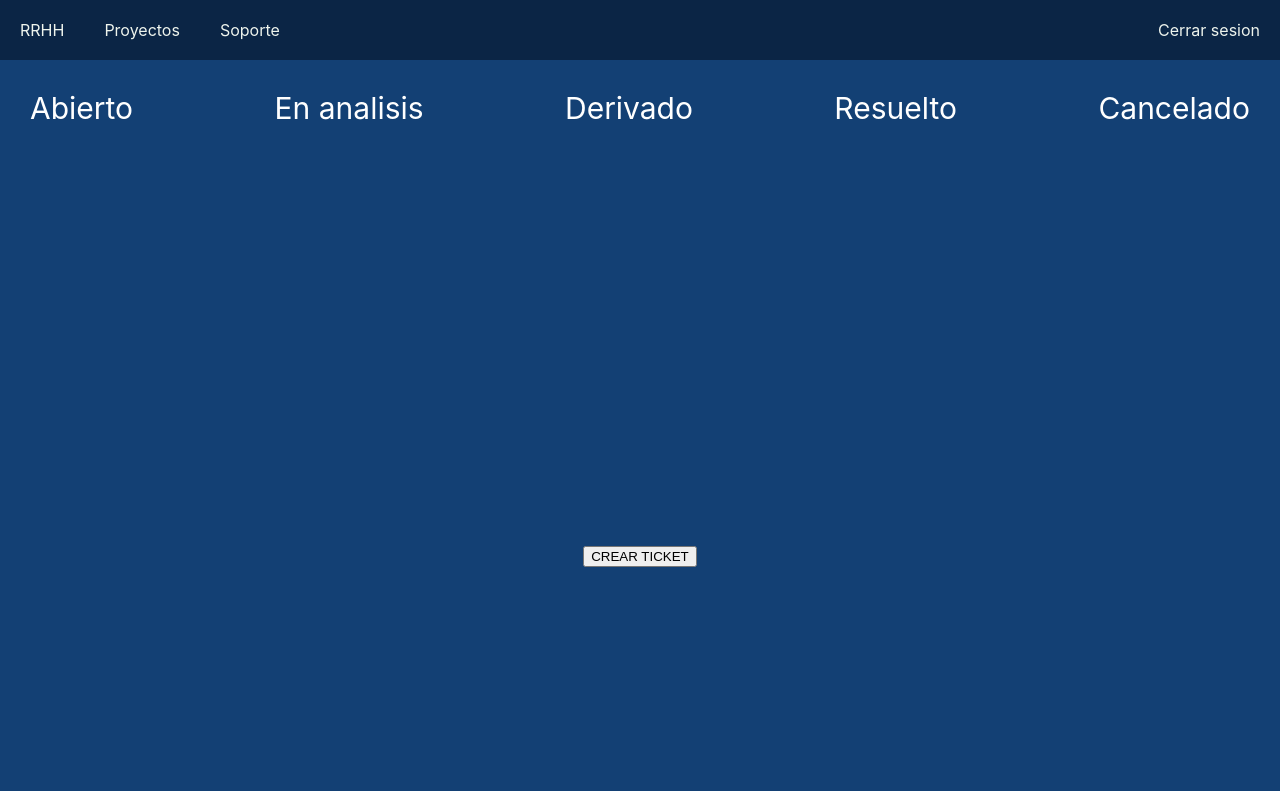
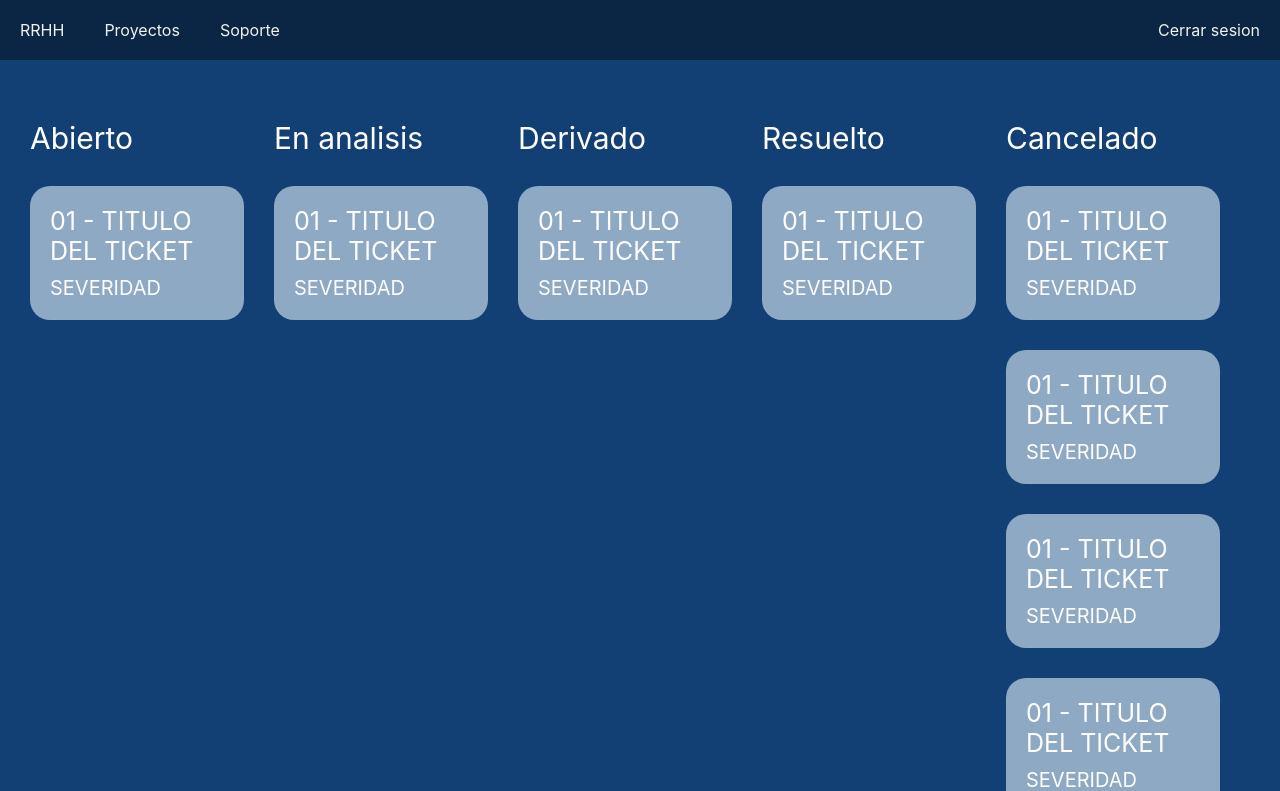
Before and after one commit to BrunoPasca/tribu_2_2022_2c, a Next.js app: page /moduloSoporte/soporte in a window 1280 px wide. Shown: the top 791 px of the page. Built offline with nearby package versions, Linux system fonts and the light colour scheme.

Commit message:
vista soporte

```diff
--- /dev/null
+++ b/pages/head.tsx
@@ -0,0 +1,13 @@
+import Head from 'next/head'
+
+
+export default function Head_({nombre}: {nombre:string}) {
+
+    return (
+        <Head>
+            <title>{nombre}</title>
+            <meta name="description" content="Generated by create next app" />
+            <link rel="icon" href="/favicon.ico" />
+      </Head>
+    )
+  }
--- a/pages/moduloSoporte/soporte.tsx
+++ b/pages/moduloSoporte/soporte.tsx
@@ -1,34 +1,40 @@
-import Head from 'next/head'
 import styles from '../../styles/soporte.module.css'
-import { useEffect, useState } from "react"
 import Header from '../header';
+import Ticket from './ticket';
+import Head_ from '../head';
 
 export default function Soporte() {
 
     return(<div className={styles.container}>
-        <Head>
-          <title>Modulo de soporte</title>
-          <meta name="description" content="Generated by create next app" />
-          <link rel="icon" href="/favicon.ico" />
-        </Head>
+
+       <Head_ nombre='Soporte'></Head_>
 
         <Header></Header>
 
         <div className={styles.titulos}>
               <div>
-                Abierto
+                <p>Abierto</p>
+                <Ticket></Ticket>
               </div>
               <div>
-                En analisis
+              <p>En analisis</p>
+                <Ticket></Ticket>
               </div>
               <div>
-                Derivado
+              <p>Derivado</p>
+                <Ticket></Ticket>
               </div>
               <div>
-                Resuelto
+              <p>Resuelto</p>
+                <Ticket></Ticket>
               </div>
               <div>
-                Cancelado
+              <p>Cancelado</p>
+                <Ticket></Ticket>
+                <Ticket></Ticket>
+                <Ticket></Ticket>
+                <Ticket></Ticket>
+
               </div>
             </div>
         <main className={styles.main}>
--- /dev/null
+++ b/pages/moduloSoporte/ticket.tsx
@@ -0,0 +1,13 @@
+import styles from '../../styles/ticket.module.css'
+
+export default function Ticket() {
+
+    return(
+        <a href="/moduloSoporte/ticketView">
+        <div className={styles.ticketCard}>
+            <div className={styles.tituloCard}>01 - TITULO DEL TICKET</div>
+            <div className={styles.severidadCard}>SEVERIDAD</div>
+        </div>
+        </a>
+    );
+  }
--- a/pages/moduloSoporte/ticketEdit.tsx
+++ b/pages/moduloSoporte/ticketEdit.tsx
@@ -1,11 +1,14 @@
 import Head from 'next/head'
 import styles from '../../styles/ticket.module.css'
+import Head_ from '../head'
 import Header from '../header'
 
 
 export default function TicketEdit() {
     return (
       <form className={styles.form} action="/moduloSoporte/soporte" method="post">
+
+      <Head_ nombre='Editar Ticket'></Head_>
 
       <Header></Header>
 
--- a/pages/moduloSoporte/ticketView.tsx
+++ b/pages/moduloSoporte/ticketView.tsx
@@ -1,5 +1,6 @@
 import Head from 'next/head'
 import styles from '../../styles/ticket.module.css'
+import Head_ from '../head'
 import Header from '../header'
 
 
@@ -7,6 +8,8 @@ export default function TicketView() {
     return (
 
         <>
+        <Head_ nombre='Ticket'></Head_>
+
         <Header></Header>
 
         <div className={styles.ticketView}>
@@ -28,7 +31,7 @@ export default function TicketView() {
 
             <div className={styles.botonesView}>
                 <button>Eliminar</button>
-                <a href='/moduloSoporte/edit'><button>Editar</button></a>
+                <a href='/moduloSoporte/ticketEdit'><button>Editar</button></a>
                 <button>Crear tarea</button>
             </div>
 
--- a/styles/soporte.module.css
+++ b/styles/soporte.module.css
@@ -15,25 +15,6 @@
     align-items: center;
   }
 
-.header{
-    background-color: #0B2545;
-    color: #EEF4ED;
-    display: flex;
-    justify-content: space-between;
-  }
-
-  .headerIzq{
-    display: flex;
-    margin: 20px;
-  }
-  .headerDer{
-    display: flex;
-    margin: 20px;
-  }
-
-  .headerDer div{
-    margin-right: 40px;
-  }
 
   .titulos{
     color: white;
--- a/styles/ticket.module.css
+++ b/styles/ticket.module.css
@@ -100,3 +100,20 @@
 
     border: none
   }
+
+  .ticketCard{
+    background-color: #8DA9C4;
+    padding: 20px;
+    margin-bottom: 30px;
+    margin-right: 30px;
+    border-radius: 20px;
+  }
+
+  .tituloCard{
+    font-size: 25px;
+    margin-bottom: 10px;
+  }
+
+  .severidadCard{
+    font-size: 20px;
+  }
```
Also changed, not shown: pages/index.tsx (+4 -6 lines), pages/login.tsx (added, +12 -0 lines), pages/moduloSoporte/ticketCreate.tsx (+6 -1 lines).
